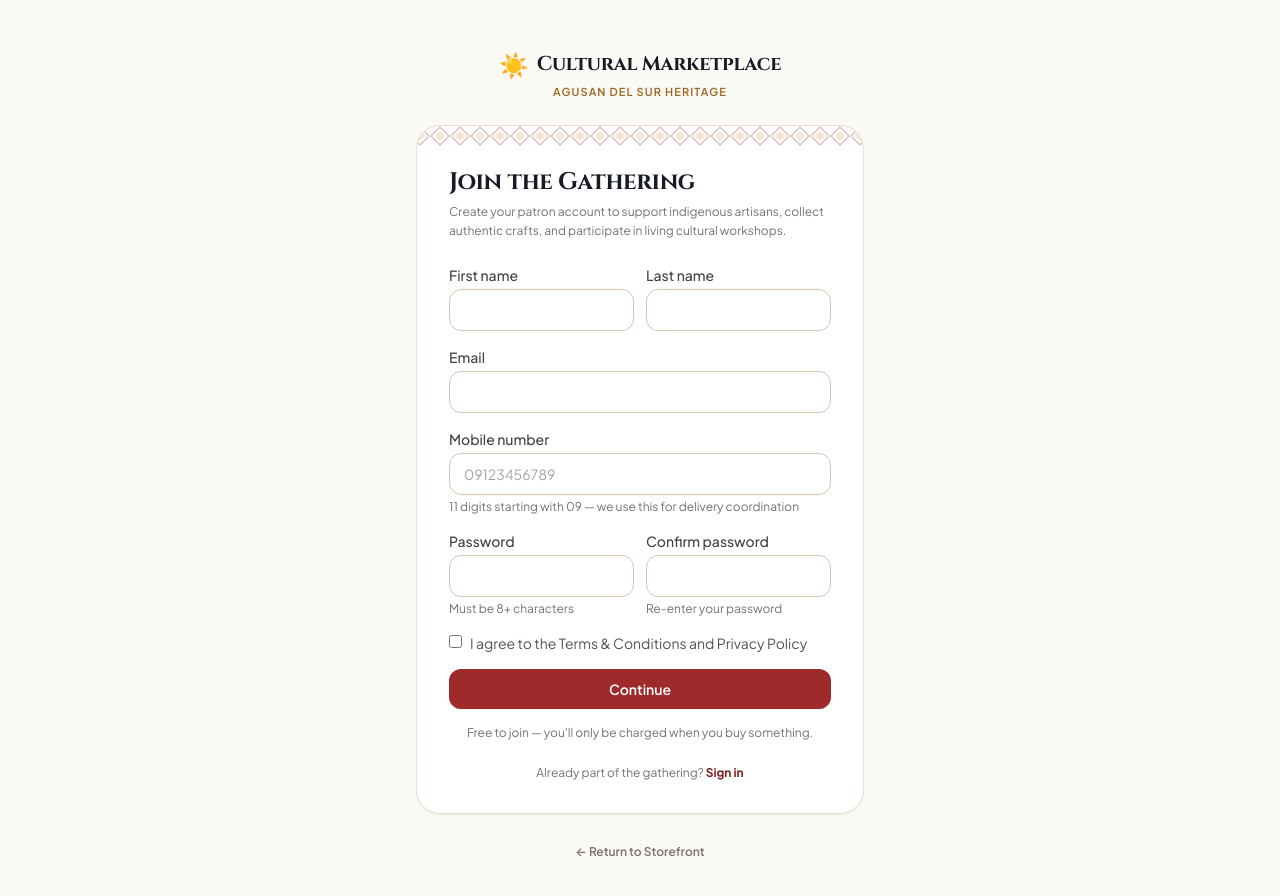
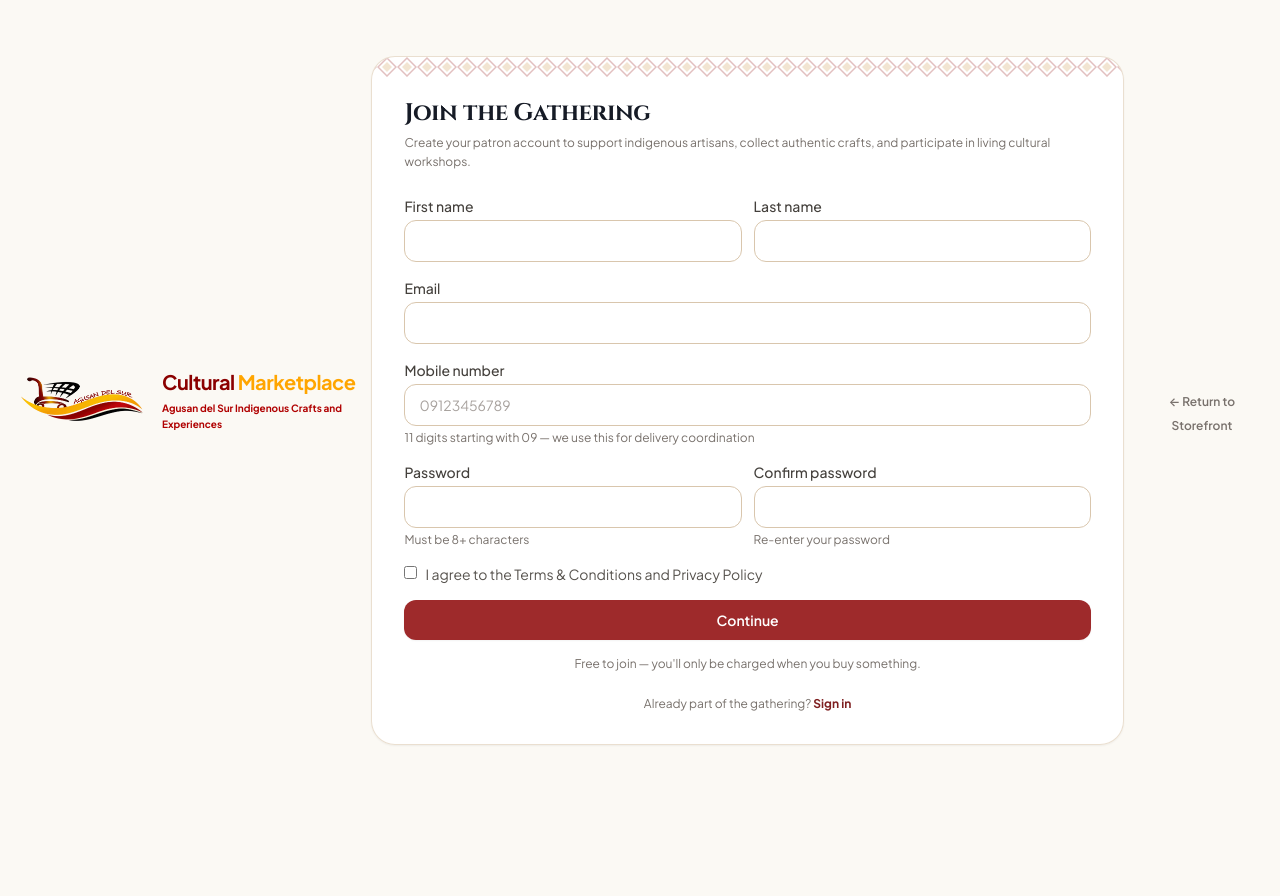
Before and after one commit to lluuiissz/culturalmarketplace, a Next.js app in the folder web/: page /auth/register in a window 1280 px wide. Shown: the top 896 px of the page. After the commit the page ends 800 px from the top, so only its background shows below. Built offline with nearby package versions, Linux system fonts and the light colour scheme.

Commit message:
Update login and registration page design

```diff
--- a/web/src/app/auth/register/page.tsx
+++ b/web/src/app/auth/register/page.tsx
@@ -5,18 +5,32 @@ import CustomerRegisterForm from './CustomerRegisterForm';
 export default function RegisterPage() {
   return (
     <main className="flex min-h-screen flex-col items-center justify-center bg-canvas px-4 py-12">
-      <div className="w-full max-w-md">
-        <div className="mb-6 text-center">
-          <Link href="/" className="inline-flex items-center gap-2 group">
-            <span className="text-2xl text-ochre-500">☀️</span>
-            <span className="font-sculpted text-xl font-bold text-charcoal-900 group-hover:text-crimson-700 transition-colors">
-              Cultural Marketplace
-            </span>
-          </Link>
-          <p className="text-[11px] font-semibold uppercase tracking-widest text-ochre-700 mt-1">
-            Agusan del Sur Heritage
-          </p>
-        </div>
+      {/* LOGO + BRAND NAME */}
+  <div className="flex items-center justify-center gap-4">
+    <Link
+      href="/"
+      className="flex shrink-0 items-center"
+      aria-label="Cultural Marketplace — home"
+    >
+      <img
+        src="/images/cultural-marketplace-logo.png"
+        alt="Cultural Marketplace Logo"
+        className="h-16 w-auto max-w-[130px] object-contain"
+      />
+    </Link>
+
+    {/* BRAND NAME */}
+    <div className="flex flex-col justify-center text-left leading-tight">
+      <h1 className="whitespace-nowrap text-lg font-extrabold tracking-tight sm:text-xl">
+        <span className="text-[#8B0000]">Cultural</span>
+        {' '}
+        <span className="text-[#FFA500]">Marketplace</span>
+      </h1>
+
+      <p className="mt-1 max-w-[190px] text-[9px] font-bold leading-relaxed text-[#B00000] sm:text-[10px]">
+        Agusan del Sur Indigenous Crafts and Experiences
+      </p>
+    </div>
 
         <div className="rounded-3xl border border-abaca-200/90 bg-white/95 p-8 shadow-xs relative overflow-hidden">
           <WeaveDivider pattern="diamond" className="absolute top-0 left-0 right-0 opacity-30" />
```
